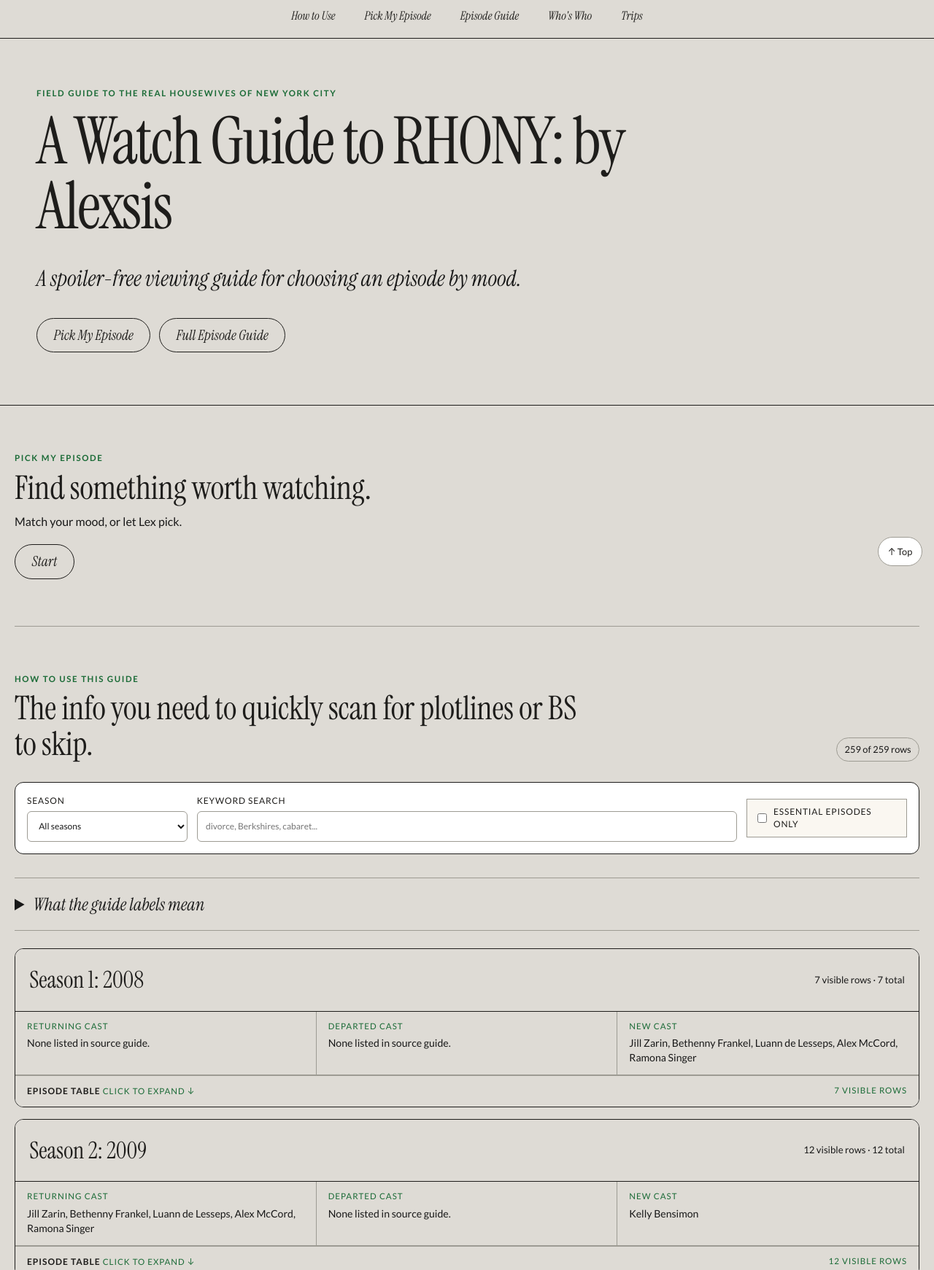
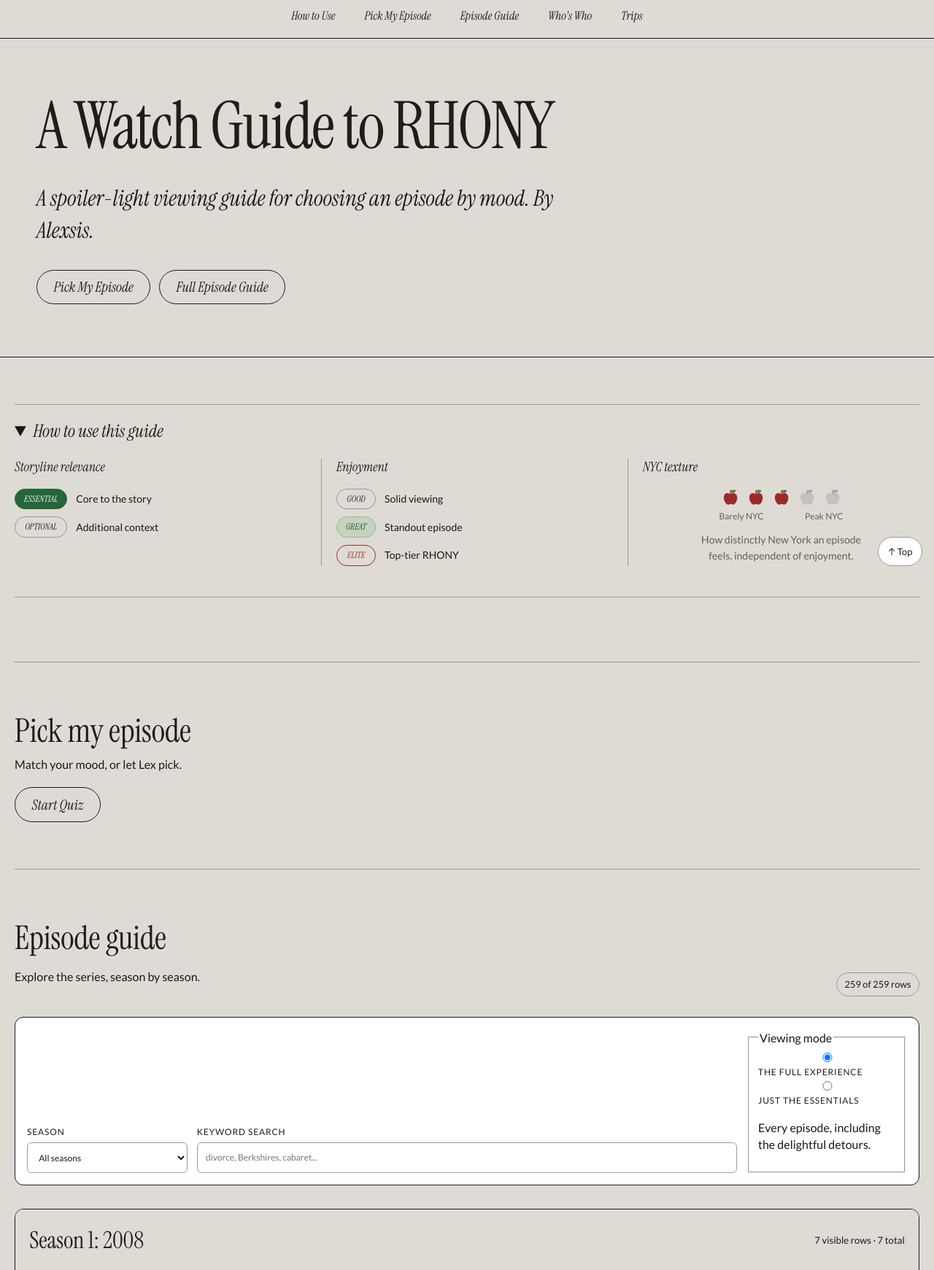
Before and after one commit to ale-x-sis/RHONYguide, a plain HTML site: page index.html in a window 1280 px wide. Shown: the part 8-1749 px from the top of the page at 73% size. Drawn offline with Linux system fonts and the light colour scheme.

Commit message:
Reorder homepage around open guide legend and centered quiz; add viewing modes

```diff
--- a/index.html
+++ b/index.html
@@ -17,7 +17,7 @@
   <body>
     <header class="site-header">
       <nav class="topbar" aria-label="Primary navigation">
-        <a href="#home">How to Use</a>
+        <a href="#how">How to Use</a>
         <a href="#picker">Pick My Episode</a>
         <a href="#guide">Episode Guide</a>
         <a href="#cast">Who's Who</a>
@@ -25,10 +25,9 @@
       </nav>
 
       <section class="hero" id="home">
-        <div class="kicker">Field Guide to the Real Housewives of New York City</div>
-        <h1>A Watch Guide to RHONY: by Alexsis </h1>
+        <h1>A Watch Guide to RHONY</h1>
         <p>
-          A spoiler-free viewing guide for choosing an episode by mood.
+          A spoiler-light viewing guide for choosing an episode by mood. By Alexsis.
         </p>
         <div class="hero-actions">
           <a class="button primary" href="#picker">Pick My Episode</a>
@@ -38,14 +37,40 @@
     </header>
 
     <main>
+      <section class="section how-section" id="how" aria-label="How to use this guide">
+        <details class="guide-key" id="guideLegend" open>
+          <summary>How to use this guide</summary>
+          <div class="guide-key-grid">
+            <section class="guide-key-section">
+              <h3>Storyline relevance</h3>
+              <div class="guide-key-items">
+                <span class="watch-badge badge-essential">Essential</span><span>Core to the story</span>
+                <span class="watch-badge badge-optional">Optional</span><span>Additional context</span>
+              </div>
+            </section>
+            <section class="guide-key-section">
+              <h3>Enjoyment</h3>
+              <div class="guide-key-items">
+                <span class="enjoyment-badge badge-good">Good</span><span>Solid viewing</span>
+                <span class="enjoyment-badge badge-great">Great</span><span>Standout episode</span>
+                <span class="enjoyment-badge badge-elite">Elite</span><span>Top-tier RHONY</span>
+              </div>
+            </section>
+            <section class="guide-key-section">
+              <h3>NYC texture</h3>
+              <div data-texture-example></div>
+              <p class="guide-texture-description">How distinctly New York an episode feels, independent of enjoyment.</p>
+            </section>
+          </div>
+        </details>
+      </section>
 
       <section class="section picker-section" id="picker" aria-labelledby="picker-title">
-        <div class="section-label">Pick My Episode</div>
-        <h2 id="picker-title">Find something worth watching.</h2>
+        <h2 id="picker-title">Pick my episode</h2>
 <p class="picker-intro">Match your mood, or let Lex pick.</p>
 
 <button type="button" class="button primary picker-start" id="pickerStart">
-  Start
+  Start Quiz
 </button>
 
 <form class="picker-form" id="pickerForm" aria-label="Pick my episode" hidden>
@@ -96,8 +121,8 @@
       <section class="section guide-section" id="guide" aria-labelledby="guide-title">
         <div class="section-heading">
           <div>
-            <div class="section-label">How to Use This Guide</div>
-            <h2 id="guide-title">The info you need to quickly scan for plotlines or BS to skip.</h2>
+            <h2 id="guide-title">Episode guide</h2>
+            <p>Explore the series, season by season.</p>
           </div>
           <p id="resultCount" class="count-pill"></p>
         </div>
@@ -113,50 +138,29 @@
             Keyword search
             <input id="searchFilter" type="search" placeholder="divorce, Berkshires, cabaret..." />
           </label>
-          <label class="check-filter">
-            <input id="essentialFilter" type="checkbox" />
-            Essential episodes only
-          </label>
+          <fieldset class="viewing-mode">
+            <legend>Viewing mode</legend>
+            <div class="viewing-segments">
+              <label><input type="radio" name="viewingMode" id="fullExperience" checked /><span>The full experience</span></label>
+              <label><input type="radio" name="viewingMode" id="essentialFilter" /><span>Just the essentials</span></label>
+            </div>
+            <p class="viewing-hint" id="viewingHint" aria-live="polite">Every episode, including the delightful detours.</p>
+          </fieldset>
         </form>
 
-        <details class="guide-key">
-          <summary>What the guide labels mean</summary>
-          <div class="guide-key-grid">
-            <section class="guide-key-section">
-              <h3>Storyline relevance</h3>
-              <div class="guide-key-items">
-                <span class="watch-badge badge-essential">Essential</span><span>Core to the story</span>
-                <span class="watch-badge badge-optional">Optional</span><span>Additional context</span>
-              </div>
-            </section>
-            <section class="guide-key-section">
-              <h3>Enjoyment</h3>
-              <div class="guide-key-items">
-                <span class="enjoyment-badge badge-good">Good</span><span>Solid viewing</span>
-                <span class="enjoyment-badge badge-great">Great</span><span>Standout episode</span>
-                <span class="enjoyment-badge badge-elite">Elite</span><span>Top-tier RHONY</span>
-              </div>
-            </section>
-            <section class="guide-key-section">
-              <h3>NYC texture</h3>
-              <div data-texture-example></div>
-              <p class="guide-texture-description">How distinctly New York an episode feels, independent of enjoyment.</p>
-            </section>
-          </div>
-          <p class="guide-key-footer">Season 16 reflects Lex’s confirmed ratings. Earlier seasons may contain provisional classifications. Current-season classifications may change as later episodes reveal which setups matter.</p>
-        </details>
+
         <div id="seasonContainer" class="season-stack"></div>
       </section>
 
       <section class="section" id="cast" aria-labelledby="cast-title">
-        <div class="section-label">Who's who cast guide</div>
-        <h2 id="cast-title">Quick notes on the women of RHONY.</h2>
+        <h2 id="cast-title">Who’s who</h2>
+        <p class="section-intro">Quick notes on the women of RHONY.</p>
         <div id="castGuide" class="cast-guide"></div>
       </section>
 
       <section class="section" id="trips" aria-labelledby="trips-title">
-        <div class="section-label">Trips guide</div>
-        <h2 id="trips-title">Notes on destinations, plotlines, and why it matters.</h2>
+        <h2 id="trips-title">Trips</h2>
+        <p class="section-intro">Destinations, plotlines, and why they matter.</p>
         <div id="tripsGuide" class="trip-guide"></div>
       </section>
     </main>
```
